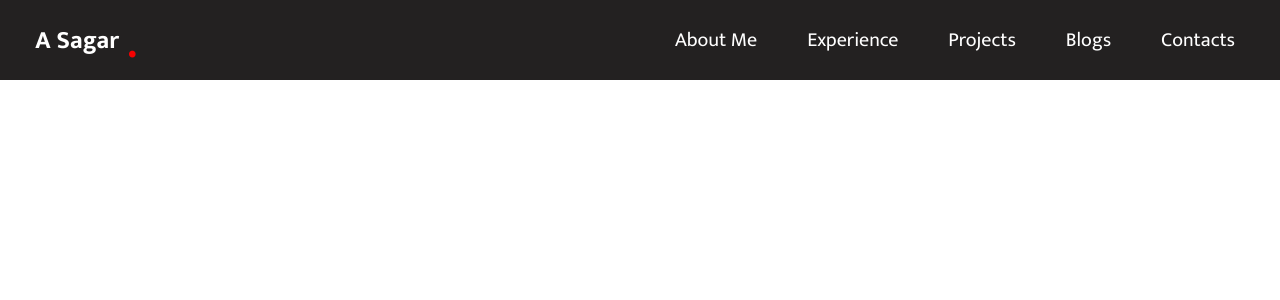
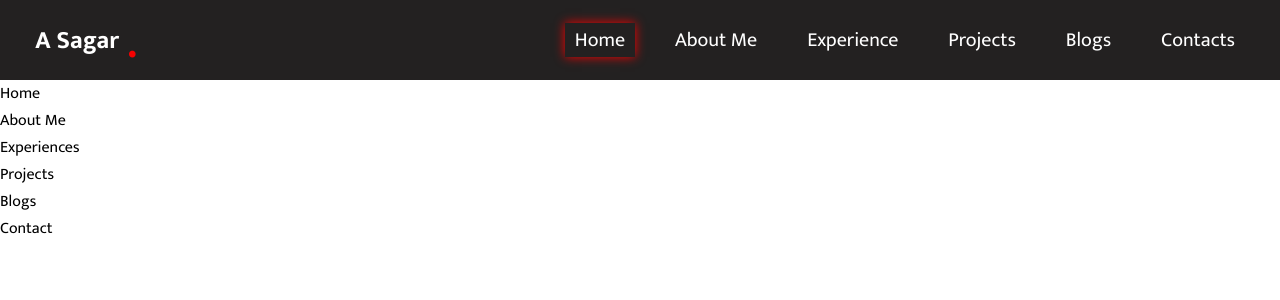
Before and after one commit to ananysagar/portfolio, a React (Create React App) app: page / in a window 1280 px wide. Shown: the top 300 px of the page. Built offline with nearby package versions, Linux system fonts and the light colour scheme.

Commit message:
creating the active menu and all sections of the portfolio

```diff
--- a/src/App.js
+++ b/src/App.js
@@ -4,6 +4,12 @@ function App() {
   return (
     <div className="App">
       <Navbar/>
+      <section id="home">Home</section>
+      <section id="aboutme">About Me</section>
+      <section id="experience">Experiences</section>
+      <section id="project">Projects</section>
+      <section id="blogs">Blogs</section>
+      <section id="contacts">Contact</section>
     </div>
   );
 }
--- a/src/components/navbar.css
+++ b/src/components/navbar.css
@@ -33,13 +33,17 @@
     list-style-type: none;
     gap: 30px;
 }
-.right-navbar ul li {
+.right-navbar ul li a{
     padding: 0 10px;
     cursor: pointer;
+    text-decoration: none;
+    color: #fff;
 }
-.right-navbar ul li:hover {
-    transition: 0.5s;
-    color: rgb(181, 181, 181);
+.right-navbar ul li a:hover,
+.right-navbar ul li a.active {
+    transform: translateX(5px);
+    color: #fff;
+    box-shadow: 0 0 10px rgb(246, 2, 2);
 }
 
 .hamburger-icons {
@@ -86,17 +90,24 @@
     list-style-type: none;
     gap: 30px;
 }
-.sidebar-menu-items ul li {
+.sidebar-menu-items ul li a{
     padding: 0 10px;
     cursor: pointer;
+    text-decoration: none;
+    color: #fff;
     transition: transform 0.3s ease, color 0.3s ease, box-shadow 0.3s ease;
 }
-.sidebar-menu-items ul li:hover {
-    transform: translateX(5px); /* Move the item slightly to the right on hover */
-    color: #fff; /* Change text color on hover */
+.sidebar-menu-items ul li:hover,
+.sidebar-menu-items ul li a.active{
+    transform: translateX(5px);
+    color: #fff;
     box-shadow: 0 0 10px rgb(246, 2, 2);
 }
-
+.sidebar-menu-items ul li:active {
+    transform: translateX(5px);
+    color: #fff;
+    box-shadow: 0 0 10px rgb(246, 2, 2);
+}
 .dropdown-icons {
     display: none;
 
@@ -113,11 +124,11 @@
 }
 .dropdown {
     width: 100%;
-    height: 350px;
+    height: 420px;
     background: #232121;
     color: #fff;
     position: absolute;
-    top: -430px;
+    top: -500px;
     display: flex;
     flex-direction: column;
     transition: top 0.3s ease;
@@ -135,16 +146,18 @@
     list-style: none;
     text-transform: uppercase;
 }
-.dropdown-menu-items ul li{
+.dropdown-menu-items ul li a{
     cursor: pointer;
+    text-decoration: none;
+    color: #fff;
     transition: transform 0.3s ease, color 0.3s ease, box-shadow 0.3s ease;
 }
-.dropdown-menu-items ul li:hover {
-    transform: translateY(5px); /* Move the item slightly to the right on hover */
-    color: #fff; /* Change text color on hover */
+.dropdown-menu-items ul li:hover,
+.dropdown-menu-items ul li a.active {
+    transform: translateY(5px);
+    color: #fff;
     box-shadow: 0 0 10px rgb(246, 2, 2);
 }
-
 
 
 /* --------media query ---------*/
--- a/src/components/navbar.jsx
+++ b/src/components/navbar.jsx
@@ -21,12 +21,25 @@ const Navbar = () => {
           <span>.</span>
         </div>
         <div className="right-navbar">
-          <ul>
-            <li>About Me</li>
-            <li>Experience</li>
-            <li>Projects</li>
-            <li>Blogs</li>
-            <li>Contacts</li>
+        <ul>
+            <li>
+              <a href="#home" className="active">Home</a>
+            </li>
+            <li>
+              <a href="#aboutme">About Me</a>
+            </li>
+            <li>
+              <a href="#experience">Experience</a>
+            </li>
+            <li>
+              <a href="#project">Projects</a>
+            </li>
+            <li>
+              <a href="#blogs">Blogs</a>
+            </li>
+            <li>
+              <a href="#contacts">Contacts</a>
+            </li>
           </ul>
         </div>
         <div className="hamburger-icons" onClick={toggleSidebar}>
@@ -50,24 +63,50 @@ const Navbar = () => {
         </div>
         <div className="sidebar-menu">
           <div className="sidebar-menu-items">
-            <ul>
-              <li>About Me</li>
-              <li>Experience</li>
-              <li>Projects</li>
-              <li>Blogs</li>
-              <li>Contacts</li>
-            </ul>
+          <ul>
+            <li>
+              <a href="#home" className="active">Home</a>
+            </li>
+            <li>
+              <a href="#aboutme">About Me</a>
+            </li>
+            <li>
+              <a href="#experience">Experience</a>
+            </li>
+            <li>
+              <a href="#project">Projects</a>
+            </li>
+            <li>
+              <a href="#blogs">Blogs</a>
+            </li>
+            <li>
+              <a href="#contacts">Contacts</a>
+            </li>
+          </ul>
           </div>
         </div>
       </div>
       <div className={`dropdown ${showDropdown ? "show" : ""}`}>
         <div className="dropdown-menu-items">
           <ul>
-            <li>About Me</li>
-            <li>Experience</li>
-            <li>Projects</li>
-            <li>Blogs</li>
-            <li>Contacts</li>
+            <li>
+              <a href="#home" className="active">Home</a>
+            </li>
+            <li>
+              <a href="#aboutme">About Me</a>
+            </li>
+            <li>
+              <a href="#experience">Experience</a>
+            </li>
+            <li>
+              <a href="#project">Projects</a>
+            </li>
+            <li>
+              <a href="#blogs">Blogs</a>
+            </li>
+            <li>
+              <a href="#contacts">Contacts</a>
+            </li>
           </ul>
         </div>
       </div>
```
